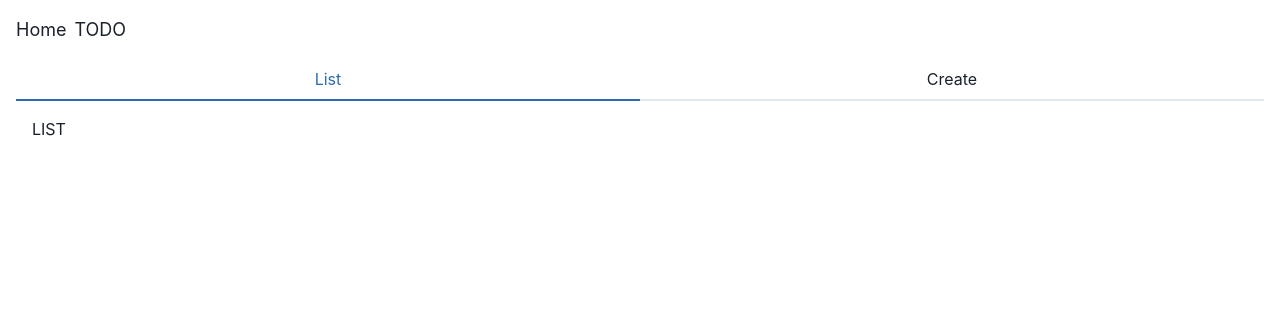
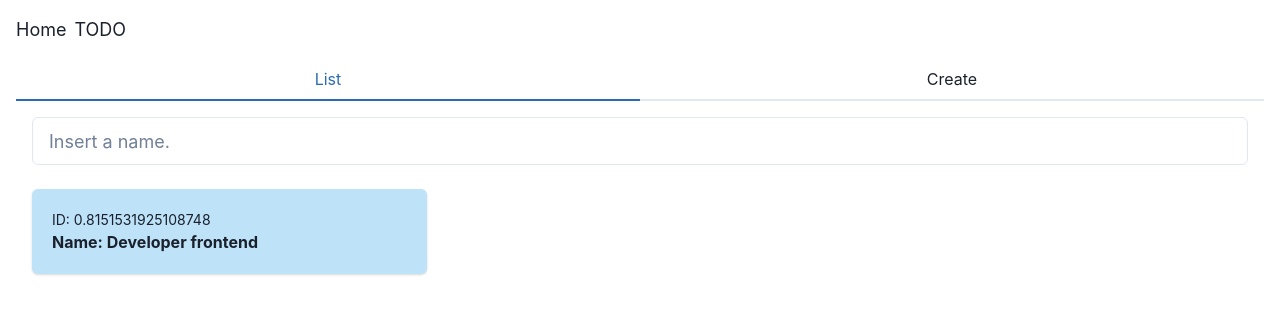
Before and after one commit to Ricnaga/react-templates, a React (Create React App) app: page / in a window 1280 px wide. Shown: the top 314 px of the page. Built offline with nearby package versions, Linux system fonts and the light colour scheme; data requests are answered from the project's data file.

Commit message:
feat(HomeList): Add API to Home page

```diff
--- a/src/application/api/mocks/json-server/db.json
+++ b/src/application/api/mocks/json-server/db.json
@@ -1,3 +1,8 @@
 {
-  "user": []
+  "user": [
+    {
+      "id": "0.8151531925108748",
+      "name": "Developer frontend"
+    }
+  ]
 }
--- a/src/screens/Home/Home.tsx
+++ b/src/screens/Home/Home.tsx
@@ -1,3 +1,4 @@
+import { useAxios } from '@application/api/axios/useAxios';
 import {
   Tab,
   TabList as ChakraTabList,
@@ -5,7 +6,7 @@ import {
   TabPanels,
   Tabs,
 } from '@chakra-ui/react';
-import { useState } from 'react';
+import { useEffect, useState } from 'react';
 import { TabCreate } from './components/TabCreate';
 import { TabList } from './components/TabList';
 
@@ -14,11 +15,23 @@ enum TabTitle {
   CREATE = 'Create',
 }
 
+export type User = Record<'id' | 'name', string>;
+
 export function HomeScreen() {
+  const {
+    functions: { callGET },
+  } = useAxios();
   const [tabIndex, setTabIndex] = useState(0);
+  const [users, setUsers] = useState<Array<User>>([]);
+
+  const getUsers = async () => callGET<Array<User>>({ url: '/user' });
+
+  useEffect(() => {
+    getUsers().then((response) => setUsers(response.data));
+  }, []);
 
   const userTabs = [
-    { title: TabTitle.LIST, component: <TabList /> },
+    { title: TabTitle.LIST, component: <TabList users={users} /> },
     { title: TabTitle.CREATE, component: <TabCreate /> },
   ];
 
--- a/src/screens/Home/components/TabList.tsx
+++ b/src/screens/Home/components/TabList.tsx
@@ -1,3 +1,46 @@
-export function TabList() {
-  return <h1>LIST</h1>;
+import {
+  Card,
+  CardBody,
+  FormControl,
+  Grid,
+  GridItem,
+  Input,
+  Text,
+} from '@chakra-ui/react';
+import { useState } from 'react';
+import { User } from '../Home';
+
+type TabListProps = {
+  users: Array<User>;
+};
+export function TabList({ users }: TabListProps) {
+  const [value, setValue] = useState<string>('');
+
+  return (
+    <Grid templateColumns="repeat(1,1fr)" gap={6}>
+      <GridItem>
+        <FormControl>
+          <Input
+            value={value}
+            type="text"
+            placeholder="Insert a name."
+            size="lg"
+            onChange={({ target }) => setValue(target.value)}
+          />
+        </FormControl>
+      </GridItem>
+      <Grid templateColumns="repeat(3, 1fr)" gap={4}>
+        {users.map((user) => (
+          <GridItem key={user.id}>
+            <Card bgColor="blue.100">
+              <CardBody>
+                <Text fontSize="sm">ID: {user.id}</Text>
+                <Text fontWeight="bold">Name: {user.name}</Text>
+              </CardBody>
+            </Card>
+          </GridItem>
+        ))}
+      </Grid>
+    </Grid>
+  );
 }
```
